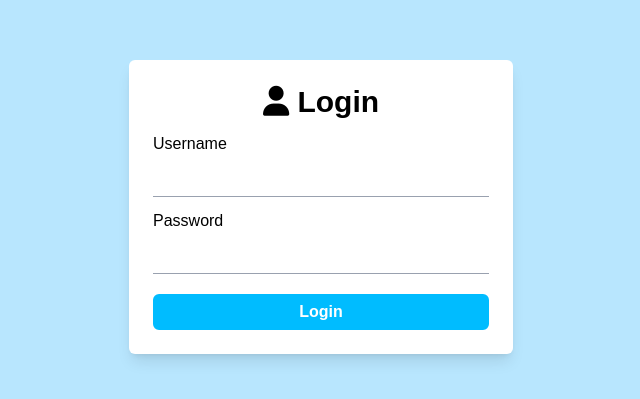
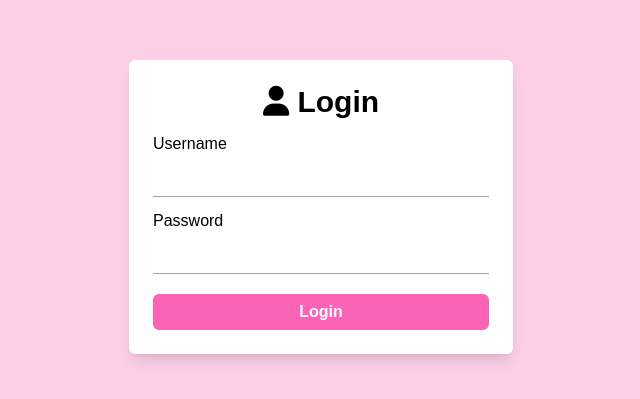
Before and after one commit to Fathimashazina/Post-App, a Next.js app: page / in a window 1280 px wide. Shown: the part 193-592 px from the top of the page, without its empty margins (319-959 px from the left). Built offline with nearby package versions, Linux system fonts and the light colour scheme.

Commit message:
background color changed

```diff
--- a/app/dashboard/layout.tsx
+++ b/app/dashboard/layout.tsx
@@ -28,7 +28,7 @@ export default function DashboardLayout({
   }, [router]);
   if (!isSuccess) {
     return (
-      <div className="flex justify-center items-center min-h-screen bg-sky-200 pt-10">
+      <div className="flex justify-center items-center min-h-screen bg-pink-200 pt-10">
         <p className="text-gray-800 text-2xl">Loading...</p>
       </div>
     );
--- a/app/dashboard/post.tsx
+++ b/app/dashboard/post.tsx
@@ -20,7 +20,7 @@ export default function Post({ id, content, createdAt }: PostProps) {
   return (
     <div
       className="w-full max-w-md rounded-lg shadow-2xl p-4 mb-4
-    bg-gradient-to-br from-blue-400 via-blue-100 to-white
+    bg-gradient-to-br from-pink-400 via-pink-100 to-white
     bg-opacity-30 backdrop-blur-md border border-white/30
     transform transition-transform duration-300 ease-in-out
     hover:scale-105 hover:shadow-lg"
--- a/app/dashboard/postList.tsx
+++ b/app/dashboard/postList.tsx
@@ -19,11 +19,11 @@ export default function PostList() {
 
   return (
     <div
-      className="flex justify-center min-h-screen bg-sky-200
+      className="flex justify-center min-h-screen bg-pink-200
      pt-10"
     >
       <div className="w-1/2 ">
-        <div className="w-full sticky top-0 bg-sky-200 rounded-2xl z-10 p-4 ">
+        <div className="w-full sticky top-0 bg-pink-200 rounded-2xl z-10 p-4 ">
           <input
             value={input}
             onChange={(e) => setInput(e.target.value)}
--- a/app/page.tsx
+++ b/app/page.tsx
@@ -21,6 +21,7 @@ export default function Home() {
       const { data } = await axios.post("/api/auth/login", payload);
       setAlert({ type: "success", message: "Login successful!" });
       setTimeout(() => push("/dashboard"), 1500);
+
     } catch (e) {
       const error = e as AxiosError;
       setAlert({ type: "error", message: error.message || "Login failed" });
@@ -28,7 +29,7 @@ export default function Home() {
   };
 
   return (
-    <div className="flex justify-center items-center h-screen bg-sky-200">
+    <div className="flex justify-center items-center h-screen bg-pink-200">
       <div className="w-96 p-6 shadow-lg bg-white rounded-md">
         <h1 className="text-3xl block text-center font-semibold mb-3">
           <i className="fa-solid fa-user"></i> Login
@@ -83,8 +84,8 @@ export default function Home() {
           <button
             type="submit"
             className="
-            border-2 border-sky-400
-            bg-sky-400 text-white py-1 w-full
+            border-2 border-pink-400
+            bg-pink-400 text-white py-1 w-full
             rounded-md hover:bg-transparent hover:text-gray-800
             font-semibold"
           >
--- a/next.config.ts
+++ b/next.config.ts
@@ -1,7 +1,6 @@
 /** @type {import('next').NextConfig} */
 const nextConfig = {
     devIndicators:false,
-    output:"export",
 }
 
 module.exports = nextConfig
```
